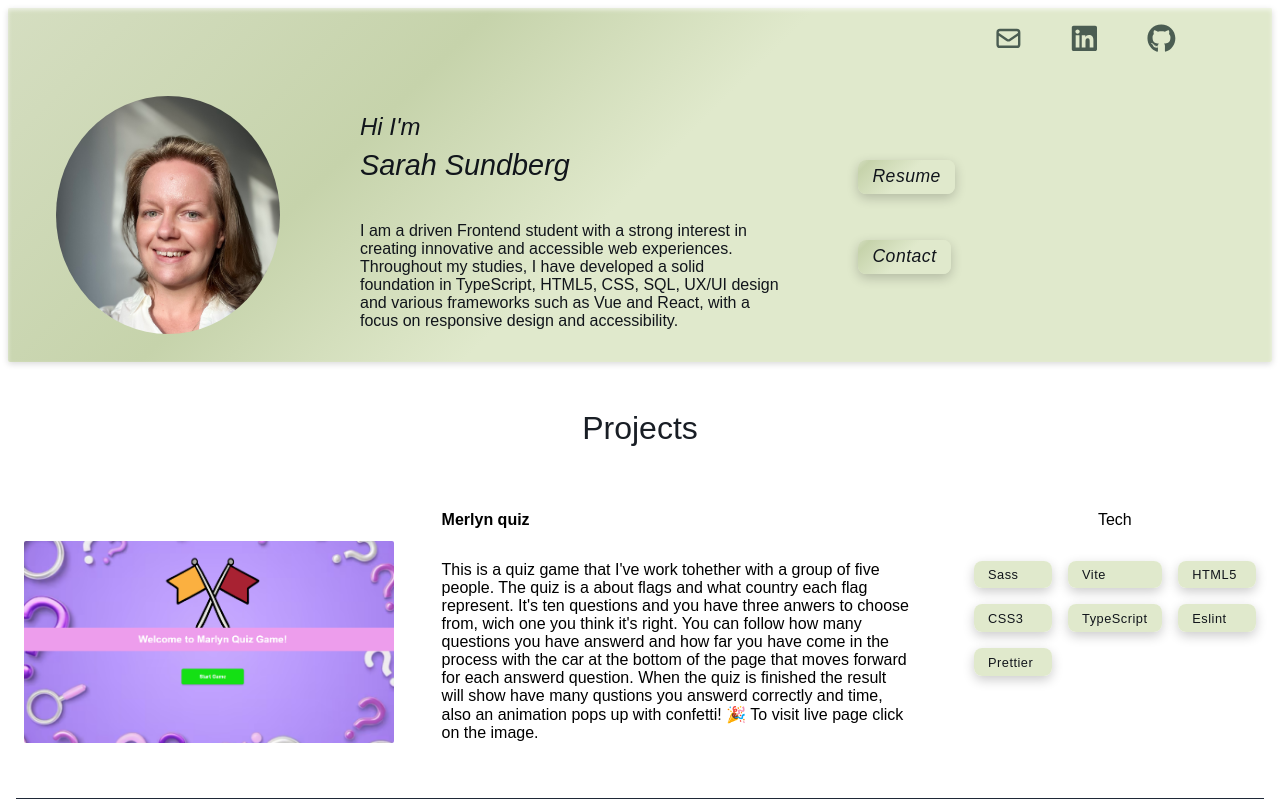
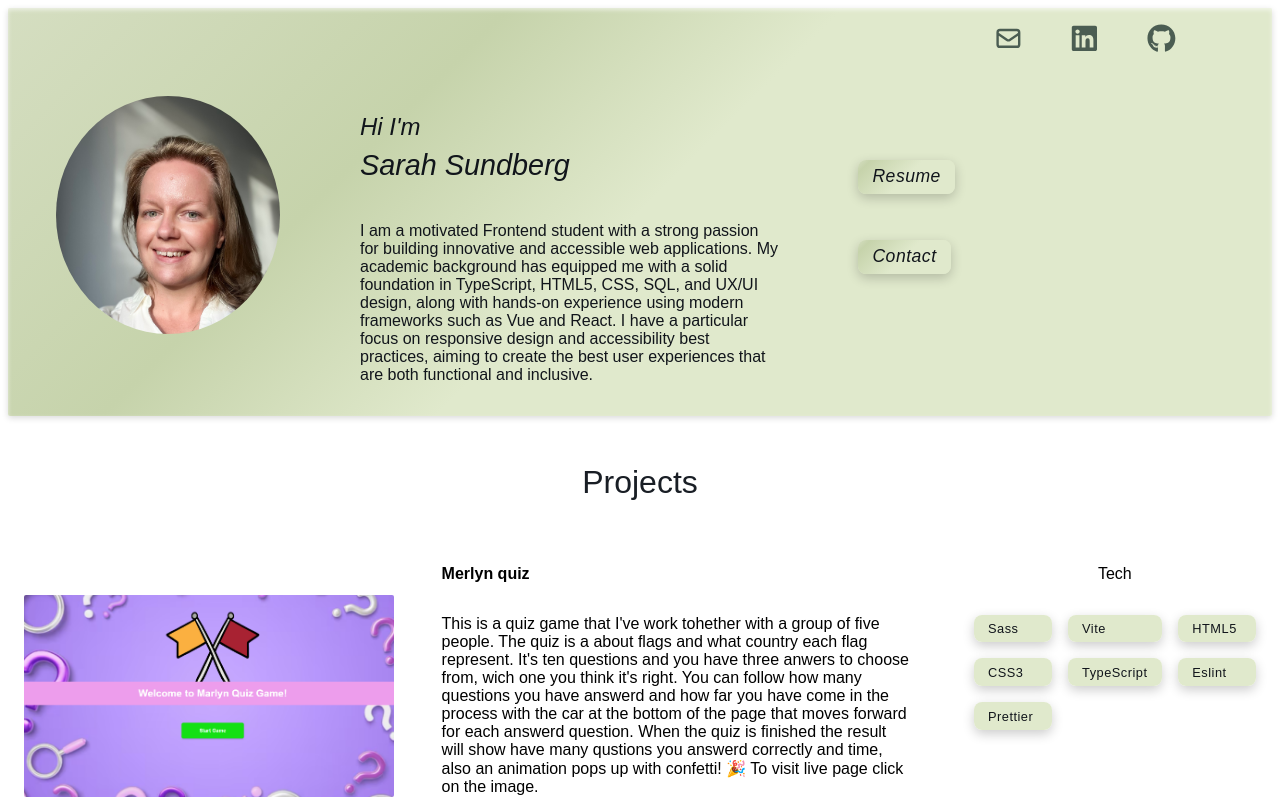
Before and after one commit to SarahSu92/Portfolio, a React (Vite) app in the folder Portfolio/: page / in a window 1280 px wide. Shown: the top 800 px of the page. Built offline with nearby package versions, Linux system fonts and the light colour scheme.

Commit message:
(refactor): text

```diff
--- a/Portfolio/src/components/Header/Header.tsx
+++ b/Portfolio/src/components/Header/Header.tsx
@@ -3,11 +3,12 @@ import { HiOutlineMail } from 'react-icons/hi';
 import { FaLinkedin, FaGithub } from 'react-icons/fa';
 
 export const Header = () => {
-  return <>
+  return (
+    <>
       <div className="top">
         <nav className="media-icons" aria-label="Social media links">
-        <ul className='nav'>
-          <li className='nav-icons'>
+          <ul className="nav">
+            <li className="nav-icons">
               <a
                 href="mailto:sarah.sundberg@outlook.com"
                 target="_blank"
@@ -17,7 +18,7 @@ export const Header = () => {
                 <HiOutlineMail className="icon" />
               </a>
             </li>
-          <li className='nav-icons'>
+            <li className="nav-icons">
               <a
                 href="https://www.linkedin.com/in/sarah-sundberg92/"
                 target="_blank"
@@ -27,7 +28,7 @@ export const Header = () => {
                 <FaLinkedin className="icon" />
               </a>
             </li>
-          <li className='nav-icons'>
+            <li className="nav-icons">
               <a
                 href="https://www.github.com/SarahSu92"
                 target="_blank"
@@ -40,17 +41,24 @@ export const Header = () => {
           </ul>
         </nav>
         <div className="image">
-        <img className='profile' src={`${import.meta.env.BASE_URL}image0.jpeg`} alt="Profile picture"></img>
+          <img
+            className="profile"
+            src={`${import.meta.env.BASE_URL}image0.jpeg`}
+            alt="Profile picture"
+          ></img>
         </div>
         <h1>Hi I'm</h1>
         <h2>Sarah Sundberg</h2>
 
         <p className="text">
-        I am a driven Frontend student with a strong interest in creating innovative
-        and accessible web experiences. Throughout my studies, I have developed
-        a solid foundation in TypeScript, HTML5, CSS, SQL, UX/UI design and various
-        frameworks such as Vue and React, with a focus on responsive design and
-        accessibility.
+          I am a motivated Frontend student with a strong passion
+          for building innovative and accessible web applications. My academic
+          background has equipped me with a solid foundation in TypeScript,
+          HTML5, CSS, SQL, and UX/UI design, along with hands-on experience
+          using modern frameworks such as Vue and React. I have a particular
+          focus on responsive design and accessibility best
+          practices, aiming to create the best user experiences that are
+          both functional and inclusive.
         </p>
 
         <a
@@ -66,4 +74,5 @@ export const Header = () => {
         </a>
       </div>
     </>
+  );
 };
```
Lines whose indentation alone changed are shown as unchanged.
